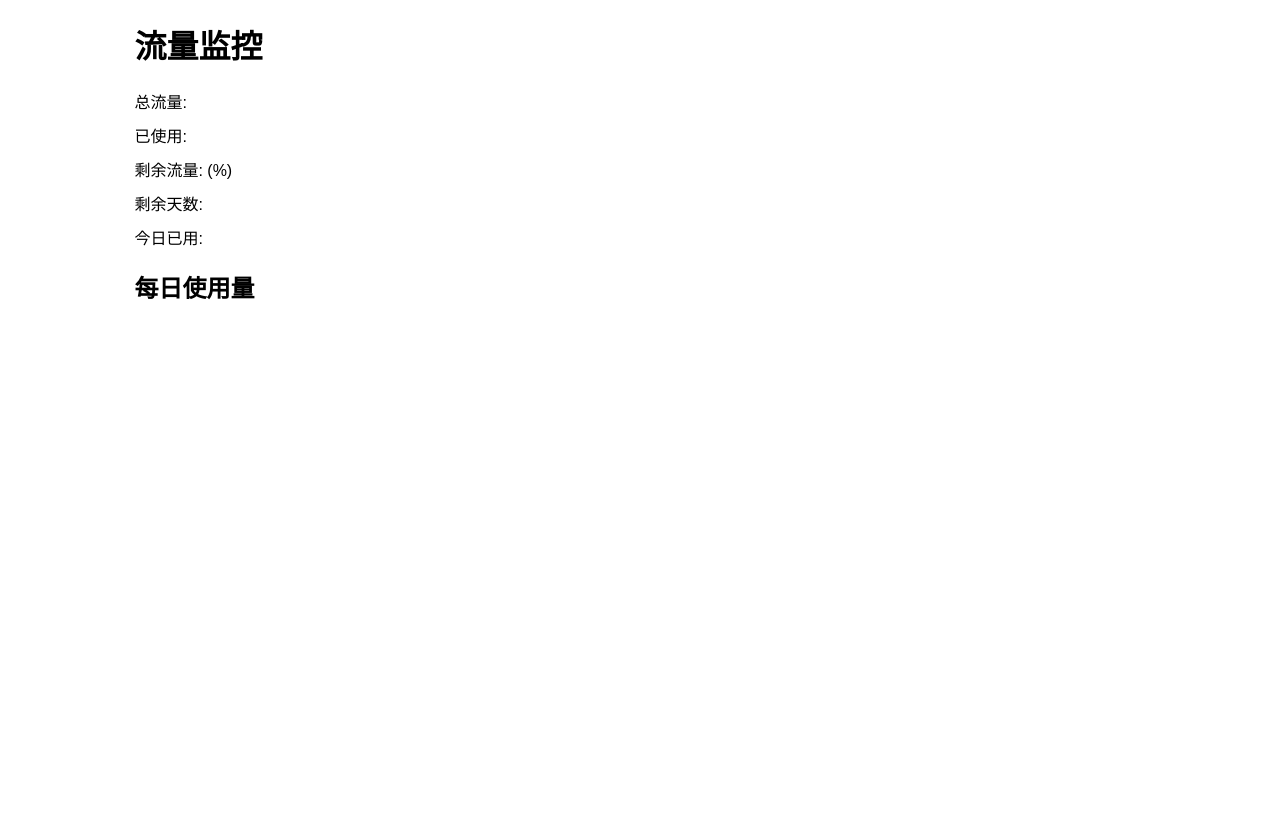
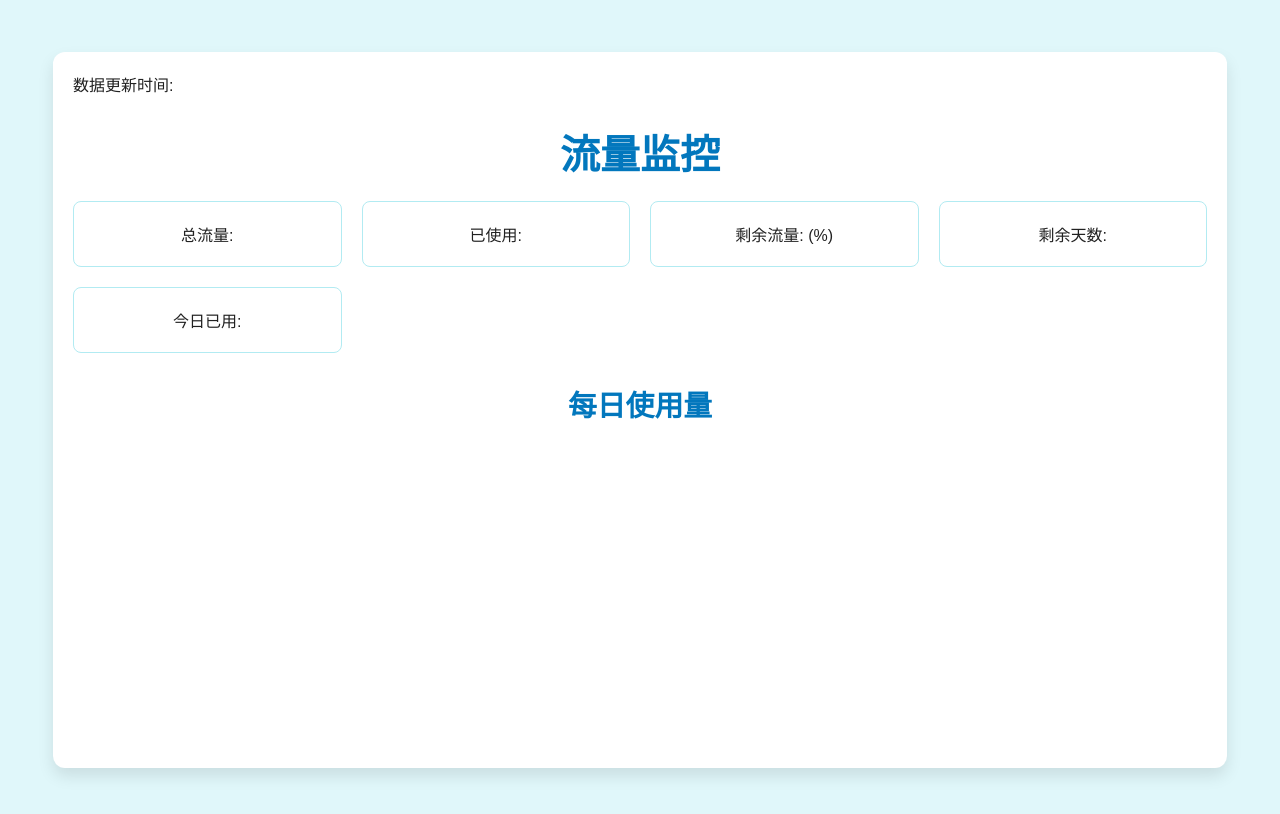
Before and after one commit to alislin/stream-traffic-watcher, a website: page index.html in a window 1280 px wide. Drawn offline with nearby package versions, Linux system fonts and the light colour scheme; no server answers.

Commit message:
为数据存储添加时间戳，并优化 HTML 和 JavaScript 代码，增强用户界面和错误处理逻辑

```diff
--- a/app.js
+++ b/app.js
@@ -62,6 +62,7 @@ async function fetchData() {
 
 function storeData(data) {
   try {
+    data.last_updated = new Date().toLocaleString('zh-CN', { timeZone: 'Asia/Shanghai' }); // 添加时间戳
     fs.writeFileSync(DATA_FILE, JSON.stringify(data, null, 2));
   } catch (error) {
     console.error('Failed to store data:', error);
--- a/index.html
+++ b/index.html
@@ -2,15 +2,72 @@
 <html>
 <head>
     <title>流量监控</title>
+    <meta name="viewport" content="width=device-width, initial-scale=1.0">
     <script src="https://cdn.jsdelivr.net/npm/chart.js"></script>
     <style>
-        body { font-family: sans-serif; }
-        .container { width: 80%; margin: 0 auto; }
-        .data-item { margin-bottom: 10px; }
+        body {
+            font-family: 'Microsoft YaHei', sans-serif; /* 更换字体为微软雅黑 */
+            background-color: #e0f7fa; /* 淡青色背景 */
+            color: #212121; /* 深灰色文字 */
+            margin: 0;
+            padding: 10px; /* 减少 body padding */
+            display: flex;
+            justify-content: center; /* 水平居中 */
+            align-items: center; /* 垂直居中 */
+            min-height: 100vh; /* 最小高度为视口高度 */
+        }
+        .container {
+            width: 90%; /* 容器宽度调整为90% */
+            max-width: 1600px; /* 最大宽度 */
+            margin: 10px; /* 减少 container margin */
+            background-color: #fff;
+            padding: 20px; /* 减少 container padding */
+            border-radius: 12px; /* 更大的圆角 */
+            box-shadow: 0 8px 16px rgba(0, 0, 0, 0.1); /* 更明显的阴影 */
+        }
+        h1, h2 {
+            color: #0277bd; /* 蓝色标题 */
+            text-align: center;
+            margin-bottom: 20px; /* 增加底部 margin */
+        }
+        h1 {
+            font-size: 2.5em; /* 更大的标题字体 */
+        }
+        h2 {
+            font-size: 1.8em; /* 更大的二级标题字体 */
+        }
+        #data-display {
+            display: grid;
+            grid-template-columns: repeat(auto-fit, minmax(250px, 1fr)); /* 调整最小宽度 */
+            gap: 20px; /* 增加 gap */
+            margin-bottom: 30px; /* 增加底部 margin */
+        }
+        .data-item {
+            background-color: #fff; /* 数据项背景白色 */
+            border: 1px solid #b2ebf2; /* 边框颜色 */
+            padding: 20px; /* 增加 padding */
+            border-radius: 8px;
+            text-align: center;
+            transition: transform 0.3s ease-in-out; /* 添加过渡效果 */
+        }
+        .data-item:hover {
+            transform: scale(1.05); /* 鼠标悬停放大效果 */
+            box-shadow: 0 4px 8px rgba(0, 0, 0, 0.2); /* 悬停时阴影效果 */
+        }
+        .data-item span {
+            font-weight: bold;
+            color: #0288d1; /* 强调颜色 */
+        }
+        #daily-usage-chart {
+            width: 100%; /* 图表宽度100% */
+            height: auto; /* 高度自适应 */
+            max-height: 300px; /* 设置图表最大高度为 300px */
+        }
     </style>
 </head>
 <body>
     <div class="container">
+        <div class="data-time">数据更新时间: <span id="last-updated"></span></div>
         <h1>流量监控</h1>
         <div id="data-display">
             <div class="data-item">总流量: <span id="monthly-limit"></span></div>
@@ -25,11 +82,14 @@
 
     <script>
         async function fetchData() {
-            const data = await Promise.all([
-                fetch('data.json').then(res => res.json()),
-                fetch('daily-data.json').then(res => res.json()) // Fetch recent daily data
-            ]);
-            return { currentData: data[0], recentDailyData: data[1] }; // Updated data structure
+            const currentData = await fetch('data.json')
+                .then(res => res.json())
+                .catch(error => {
+                    console.error('Error fetching data.json:', error); // 添加错误处理
+                    return null; // 返回 null 表示数据获取失败
+                });
+            const dailyData = await fetch('daily-data.json').then(res => res.json()); // Fetch recent daily data
+            return { currentData: currentData, recentDailyData: dailyData };
         }
 
         function formatBytes(bytes) {
@@ -43,8 +103,19 @@
         }
 
         function displayData(data) {
+            try {
                 const currentData = data.currentData;
                 const recentDailyData = data.recentDailyData; // Use recent daily data
+
+                console.log('recentDailyData:', recentDailyData); // 打印 recentDailyData
+
+                if (!currentData) { // 检查 currentData 是否为 undefined
+                    console.error('currentData is undefined!'); // 打印错误日志
+                    return; // 提前返回，避免后续代码出错
+                }
+
+                console.log('currentData.last_updated:', currentData.last_updated); // 添加日志
+                document.getElementById('last-updated').textContent = currentData.last_updated;
 
                 const remainingDays = calculateRemainingDays(currentData.bw_reset_day_of_month);
                 const monthlyLimit = formatBytes(currentData.monthly_bw_limit_b);
@@ -62,6 +133,9 @@
                 document.getElementById('today-usage').textContent = todayUsage;
 
                 renderChart(recentDailyData);
+            } catch (error) {
+                console.error('Error in displayData:', error); // 确保在 catch 块中打印错误信息
+            }
         }
 
         function calculateRemainingDays(resetDay) {
@@ -137,33 +211,6 @@
             }
         });
 
-        function displayData(data) {
-            try {
-                const currentData = data.currentData;
-                const recentDailyData = data.recentDailyData; // Use recent daily data
-
-                console.log('recentDailyData:', recentDailyData); // 打印 recentDailyData
-
-                const remainingDays = calculateRemainingDays(currentData.bw_reset_day_of_month);
-                const monthlyLimit = formatBytes(currentData.monthly_bw_limit_b);
-                const used = formatBytes(currentData.bw_counter_b);
-                const remaining = formatBytes(currentData.monthly_bw_limit_b - currentData.bw_counter_b);
-                const usagePercent = Math.round((currentData.bw_counter_b / currentData.monthly_bw_limit_b) * 100);
-                const todayUsage = recentDailyData[new Date().toISOString().split('T')[0]] ? formatBytes(recentDailyData[new Date().toISOString().split('T')[0]].daily_usage_b) : 'N/A';
-
-
-                document.getElementById('monthly-limit').textContent = monthlyLimit;
-                document.getElementById('used').textContent = used;
-                document.getElementById('remaining').textContent = remaining;
-                document.getElementById('usage-percent').textContent = usagePercent;
-                document.getElementById('remaining-days').textContent = remainingDays;
-                document.getElementById('today-usage').textContent = todayUsage;
-
-                renderChart(recentDailyData);
-            } catch (error) {
-                console.error('Error in displayData:', error);
-            }
-        }
     </script>
 </body>
 </html>
```
Lines whose indentation alone changed are shown as unchanged.
